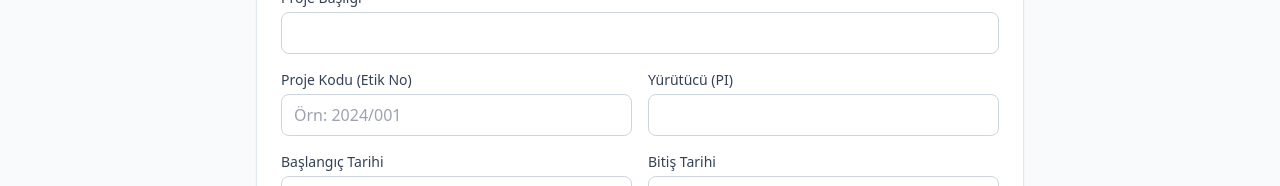
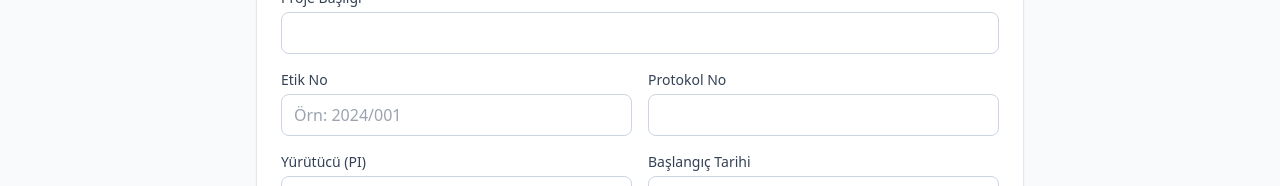
Before and after one commit to ogzhnbygl/LabProject, a React (Vite) app: page / in a window 1280 px wide. Both pictures are taken after a click on the button "Yeni Proje". Shown: the part 243-429 px from the top of the page. Built offline with nearby package versions, Linux system fonts and the light colour scheme; no server answers.

Commit message:
Protocol No added

```diff
--- a/src/pages/ProjectForm.jsx
+++ b/src/pages/ProjectForm.jsx
@@ -11,6 +11,7 @@ export default function ProjectForm({ onCancel, onSave, onDelete, initialData })
     const [formData, setFormData] = useState(initialData || {
         title: '',
         code: '',
+        protocol: '',
         pi: '',
         startDate: '',
         endDate: '',
@@ -88,13 +89,23 @@ export default function ProjectForm({ onCancel, onSave, onDelete, initialData })
                         </div>
 
                         <div>
-                            <label className="block text-sm font-medium text-slate-700 mb-1">Proje Kodu (Etik No)</label>
+                            <label className="block text-sm font-medium text-slate-700 mb-1">Etik No</label>
                             <input
                                 required
                                 type="text"
                                 value={formData.code}
                                 onChange={e => setFormData({ ...formData, code: e.target.value })}
                                 placeholder="Örn: 2024/001"
+                                className="w-full px-3 py-2 border border-slate-300 rounded-lg focus:ring-2 focus:ring-blue-500/20 focus:border-blue-500"
+                            />
+                        </div>
+
+                        <div>
+                            <label className="block text-sm font-medium text-slate-700 mb-1">Protokol No</label>
+                            <input
+                                type="text"
+                                value={formData.protocol || ''}
+                                onChange={e => setFormData({ ...formData, protocol: e.target.value })}
                                 className="w-full px-3 py-2 border border-slate-300 rounded-lg focus:ring-2 focus:ring-blue-500/20 focus:border-blue-500"
                             />
                         </div>
--- a/src/pages/ProjectList.jsx
+++ b/src/pages/ProjectList.jsx
@@ -33,7 +33,7 @@ export default function ProjectList({ onNewProject, projects = [], onProjectClic
                     <Search className="absolute left-3 top-1/2 -translate-y-1/2 text-slate-400" size={20} />
                     <input
                         type="text"
-                        placeholder="Proje kodu, başlık veya yürütücü ara..."
+                        placeholder="Etik no, başlık veya yürütücü ara..."
                         value={searchTerm}
                         onChange={(e) => setSearchTerm(e.target.value)}
                         className="w-full pl-10 pr-4 py-2 border border-slate-200 rounded-lg focus:outline-none focus:ring-2 focus:ring-blue-500/20 focus:border-blue-500 transition-all"
@@ -47,7 +47,7 @@ export default function ProjectList({ onNewProject, projects = [], onProjectClic
                     <table className="w-full text-left text-sm text-slate-600">
                         <thead className="bg-slate-50 text-slate-700 font-semibold border-b border-slate-200">
                             <tr>
-                                <th className="px-6 py-4 whitespace-nowrap">Proje Kodu</th>
+                                <th className="px-6 py-4 whitespace-nowrap">Etik No</th>
                                 <th className="px-6 py-4">Proje Adı</th>
                                 <th className="px-6 py-4 whitespace-nowrap">Yürütücü</th>
                                 <th className="px-6 py-4 whitespace-nowrap">Başlangıç</th>
```
